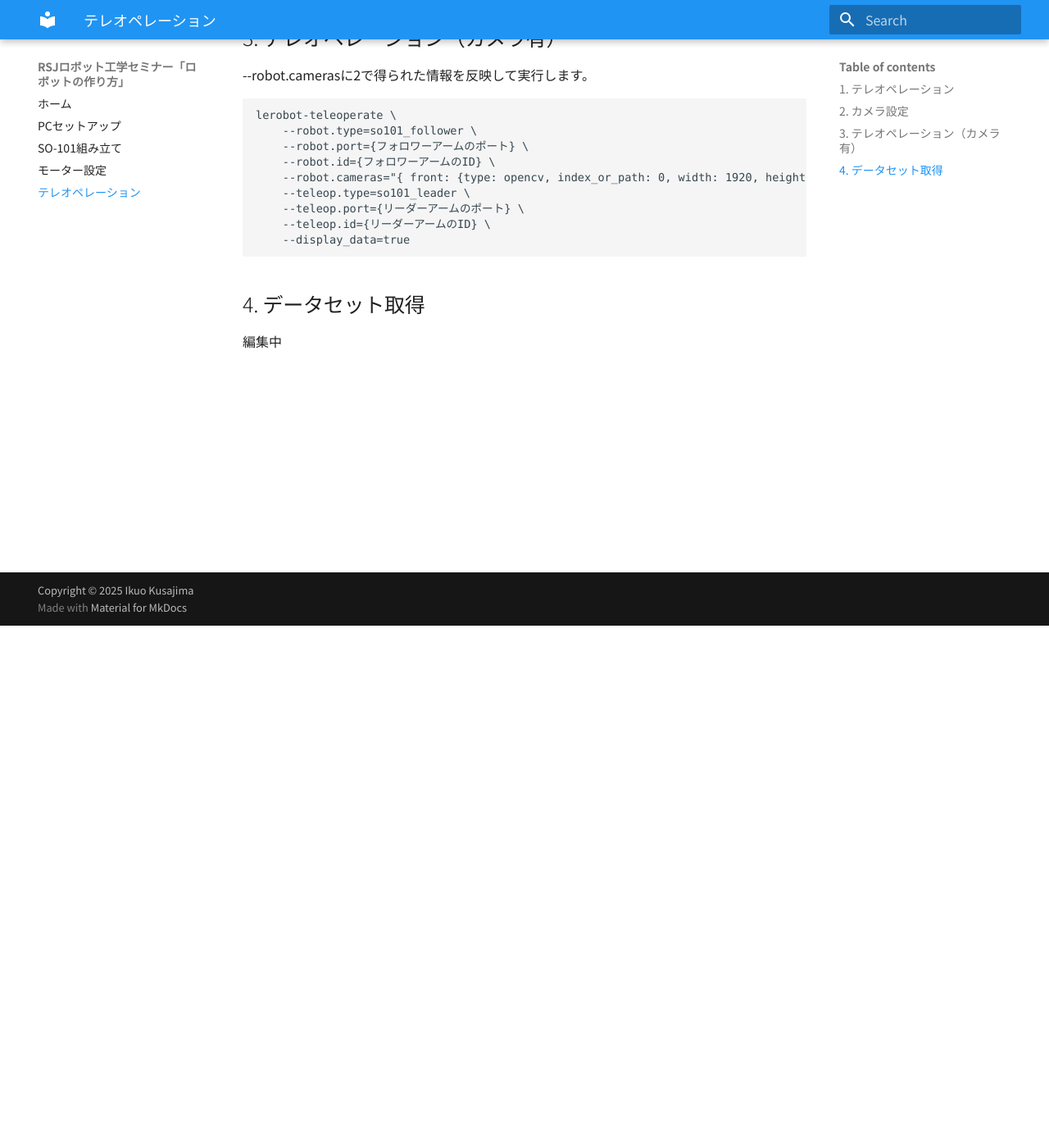
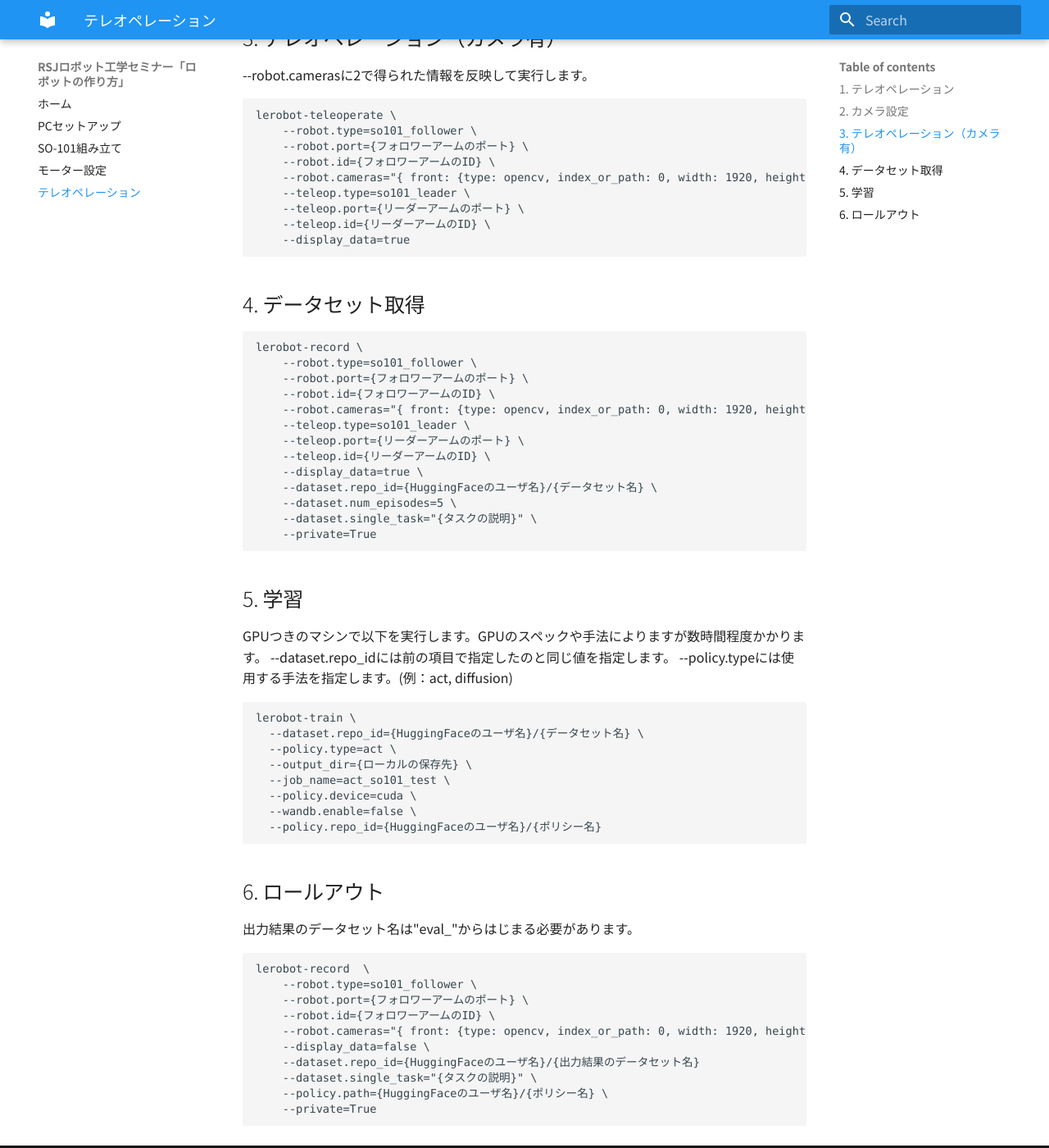
Before and after one commit to kusa-10/kusa-10.github.io, an MkDocs documentation site: the page built from docs/3_teleoperation.md, in a window 1280 px wide and 1400 px high, scrolled down 637 px. Shown: the whole window at 82% size. Built offline with MkDocs 1.6.1 and Material for MkDocs 9.7.7, drawn with Linux system fonts in a browser that asks for light colours; some web fonts are replaced.

Commit message:
update teleoperation manual

````diff
--- a/docs/3_teleoperation.md
+++ b/docs/3_teleoperation.md
@@ -33,4 +33,48 @@ lerobot-teleoperate \
 ```
 
 ## 4. データセット取得
-編集中
+```
+lerobot-record \
+    --robot.type=so101_follower \
+    --robot.port={フォロワーアームのポート} \
+    --robot.id={フォロワーアームのID} \
+    --robot.cameras="{ front: {type: opencv, index_or_path: 0, width: 1920, height: 1080, fps: 30}}" \
+    --teleop.type=so101_leader \
+    --teleop.port={リーダーアームのポート} \
+    --teleop.id={リーダーアームのID} \
+    --display_data=true \
+    --dataset.repo_id={HuggingFaceのユーザ名}/{データセット名} \
+    --dataset.num_episodes=5 \
+    --dataset.single_task="{タスクの説明}" \
+    --private=True
+```
+## 5. 学習
+GPUつきのマシンで以下を実行します。GPUのスペックや手法によりますが数時間程度かかります。
+--dataset.repo_idには前の項目で指定したのと同じ値を指定します。
+--policy.typeには使用する手法を指定します。(例：act, diffusion)
+
+```
+lerobot-train \
+  --dataset.repo_id={HuggingFaceのユーザ名}/{データセット名} \
+  --policy.type=act \
+  --output_dir={ローカルの保存先} \
+  --job_name=act_so101_test \
+  --policy.device=cuda \
+  --wandb.enable=false \
+  --policy.repo_id={HuggingFaceのユーザ名}/{ポリシー名}
+```
+
+## 6. ロールアウト
+出力結果のデータセット名は"eval_"からはじまる必要があります。
+```
+lerobot-record  \
+    --robot.type=so101_follower \
+    --robot.port={フォロワーアームのポート} \
+    --robot.id={フォロワーアームのID} \
+    --robot.cameras="{ front: {type: opencv, index_or_path: 0, width: 1920, height: 1080, fps: 30}}" \
+    --display_data=false \
+    --dataset.repo_id={HuggingFaceのユーザ名}/{出力結果のデータセット名}
+    --dataset.single_task="{タスクの説明}" \
+    --policy.path={HuggingFaceのユーザ名}/{ポリシー名} \
+    --private=True
+```
````
